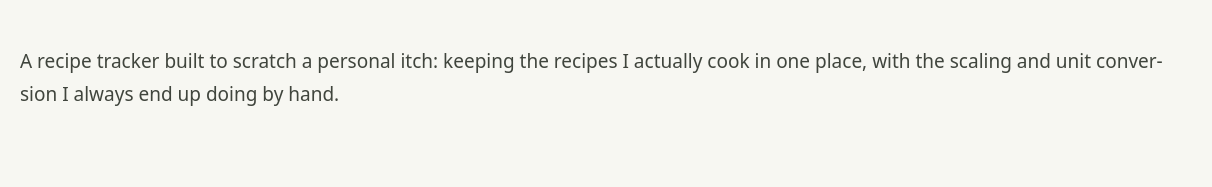
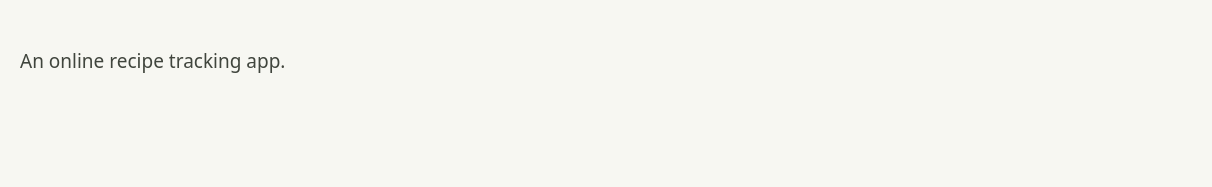
Before and after one commit to sdaconceicao/sdaconceicao, an Astro site: page /projects/cookbookery in a window 1280 px wide. Shown: the part 219-406 px from the top of the page, 68-1280 px from the left. Built offline with nearby package versions, Linux system fonts and the light colour scheme; Astro itself is replaced by a stand-in of ours; a web font is replaced by a local one.

Commit message:
Fixing old data

```diff
--- a/src/content/projects/cookbookery/index.md
+++ b/src/content/projects/cookbookery/index.md
@@ -2,7 +2,7 @@
 title: Cookbookery
 description: An online recipe tracking app.
 # TODO: add the live url and/or repo -- the schema requires at least one.
-repo: https://github.com/sdaconceicao
+repo: https://github.com/cookbookery
 tech:
   - React
   - Node.js
@@ -16,6 +16,4 @@ status: archived
 order: 4
 ---
 
-A recipe tracker built to scratch a personal itch: keeping the recipes I
-actually cook in one place, with the scaling and unit conversion I always end up
-doing by hand.
+An online recipe tracking app.
```
